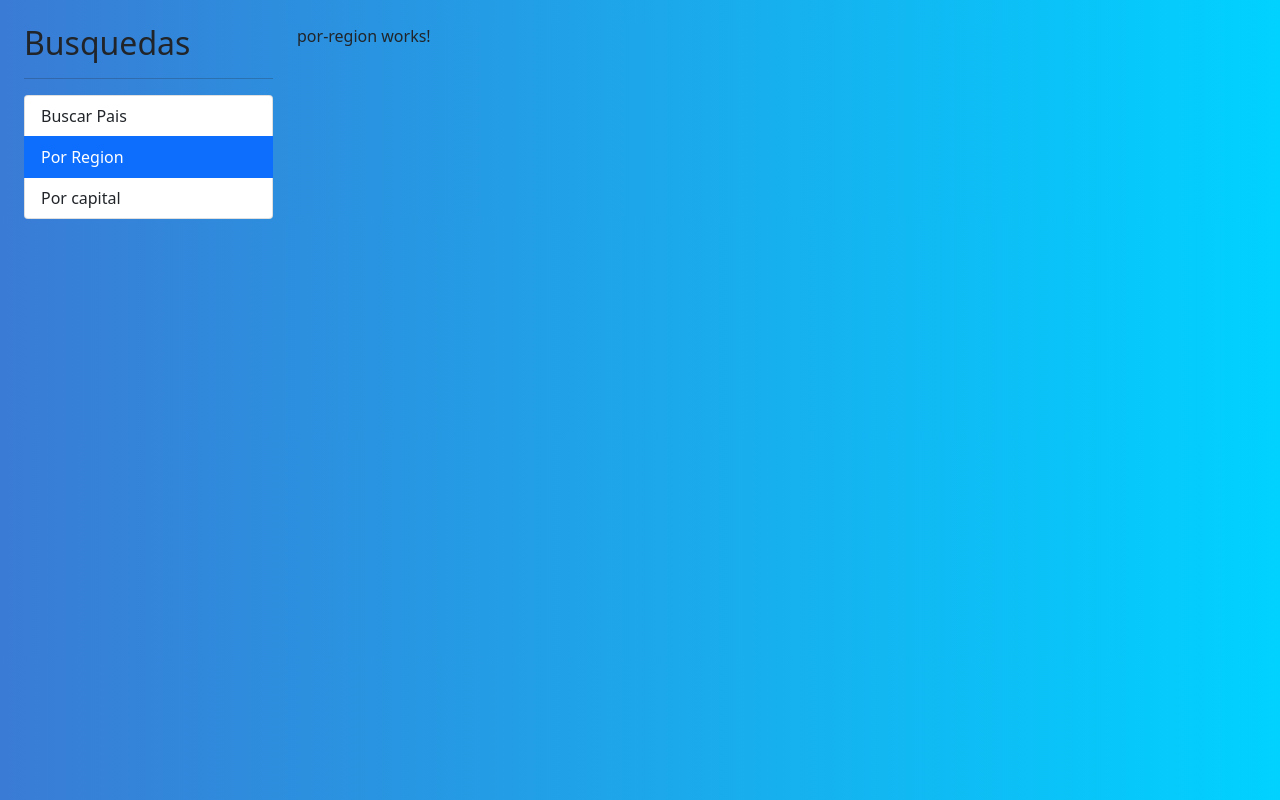
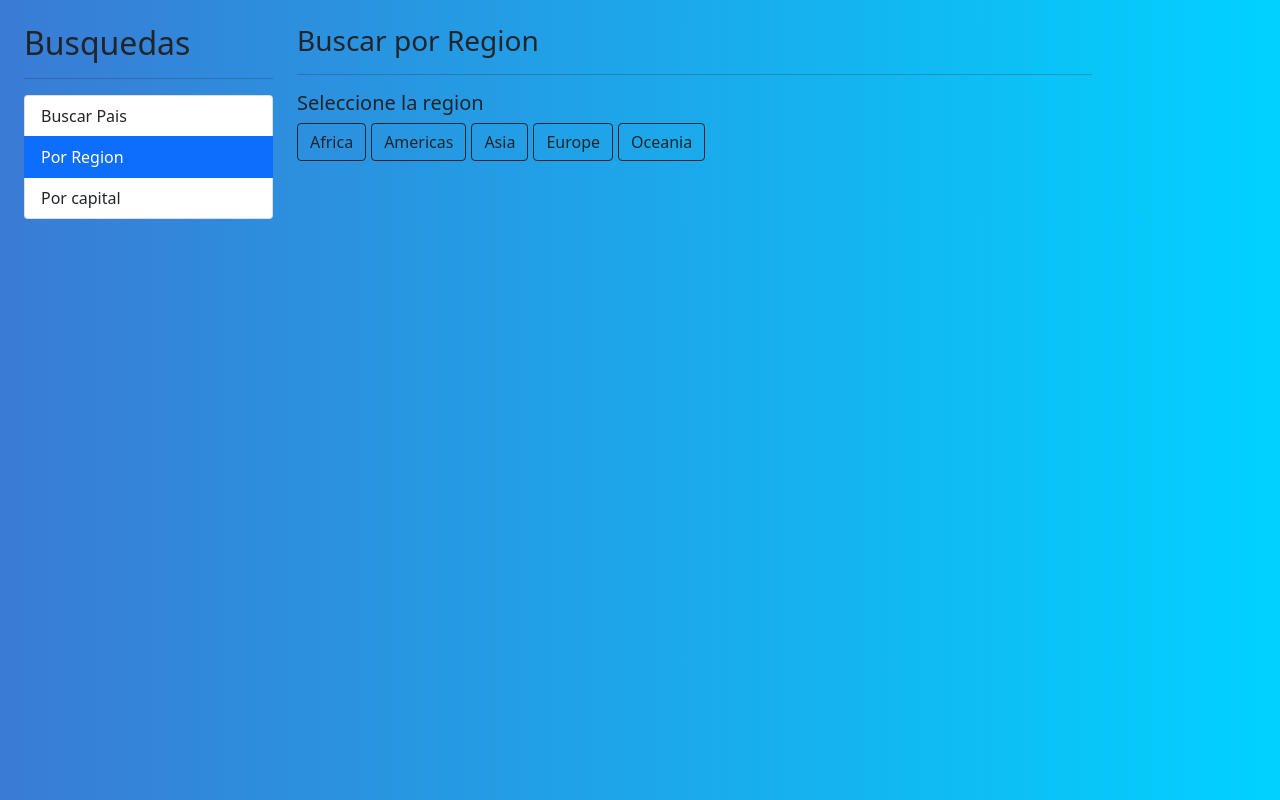
Before and after one commit to efraindrummer/CountriesAngular, an Angular app: page /region in a window 1280 px wide. Built offline with nearby package versions, Linux system fonts and the light colour scheme.

Commit message:
buscar por region + condicionales de css dentro de angular

```diff
--- a/src/app/pais/pages/por-region/por-region.component.html
+++ b/src/app/pais/pages/por-region/por-region.component.html
@@ -1 +1,28 @@
-<p>por-region works!</p>
+<h3>Buscar por Region <small> {{regionActiva | titlecase}} </small></h3>
+<hr>
+
+<h5>Seleccione la region</h5>
+
+<div class="row">
+    <div class="col">
+        <!-- [class.btn-dark]="region === regionActiva" -->
+        <!-- [ngClass]="{
+                'btn-dark': regionActiva === region,
+                'btn-outline-dark': regionActiva !== region
+        }" -->
+
+        <button
+            *ngFor="let region of regiones"
+            [class]="getClaseCSS(region)"
+            (click)="activarRegion(region)"
+        >
+            {{region}}
+        </button>
+    </div>
+</div>
+
+<div *ngIf="paises.length > 0" class="row">
+    <div class="col">
+        <app-pais-tabla [paises]="paises"></app-pais-tabla>
+    </div>
+</div>
--- a/src/app/pais/pages/por-region/por-region.component.ts
+++ b/src/app/pais/pages/por-region/por-region.component.ts
@@ -1,16 +1,40 @@
-import { Component, OnInit } from '@angular/core';
+import { Component } from '@angular/core';
+import { Country } from '../../interfaces/pais.interface';
+import { PaisService } from '../../services/pais.service';
 
 @Component({
   selector: 'app-por-region',
   templateUrl: './por-region.component.html',
   styles: [
+    `button{
+      margin-right: 5px;
+    }`
   ]
 })
-export class PorRegionComponent implements OnInit {
+export class PorRegionComponent {
 
-  constructor() { }
+  regiones: string[] = ['africa', 'americas', 'asia', 'europe', 'oceania'];
+  regionActiva: string = '';
+  paises: Country[] = [];
 
-  ngOnInit(): void {
+  constructor(private paisService: PaisService) {}
+
+  getClaseCSS(region: string): string{
+    return (region === this.regionActiva) ? 'btn btn-dark text-capitalize' : 'btn btn-outline-dark text-capitalize';
+  }
+
+  activarRegion(region: string){
+    if(region === this.regionActiva){
+      return;
+    }
+
+    this.regionActiva = region;
+    this.paises = [];
+
+    this.paisService.buscarRegion(region)
+      .subscribe((paises) => {
+        this.paises = paises;
+      });
   }
 
 }
--- a/src/app/pais/services/pais.service.ts
+++ b/src/app/pais/services/pais.service.ts
@@ -27,4 +27,9 @@
     const url = `${this.apiUrl}/alpha/${id}`;
     return this.http.get<Country>(url);
   }
+
+  buscarRegion(region: string): Observable<Country[]>{
+    const url = `${this.apiUrl}/region/${region}`;
+    return this.http.get<Country[]>(url);
+  }
 }
```
